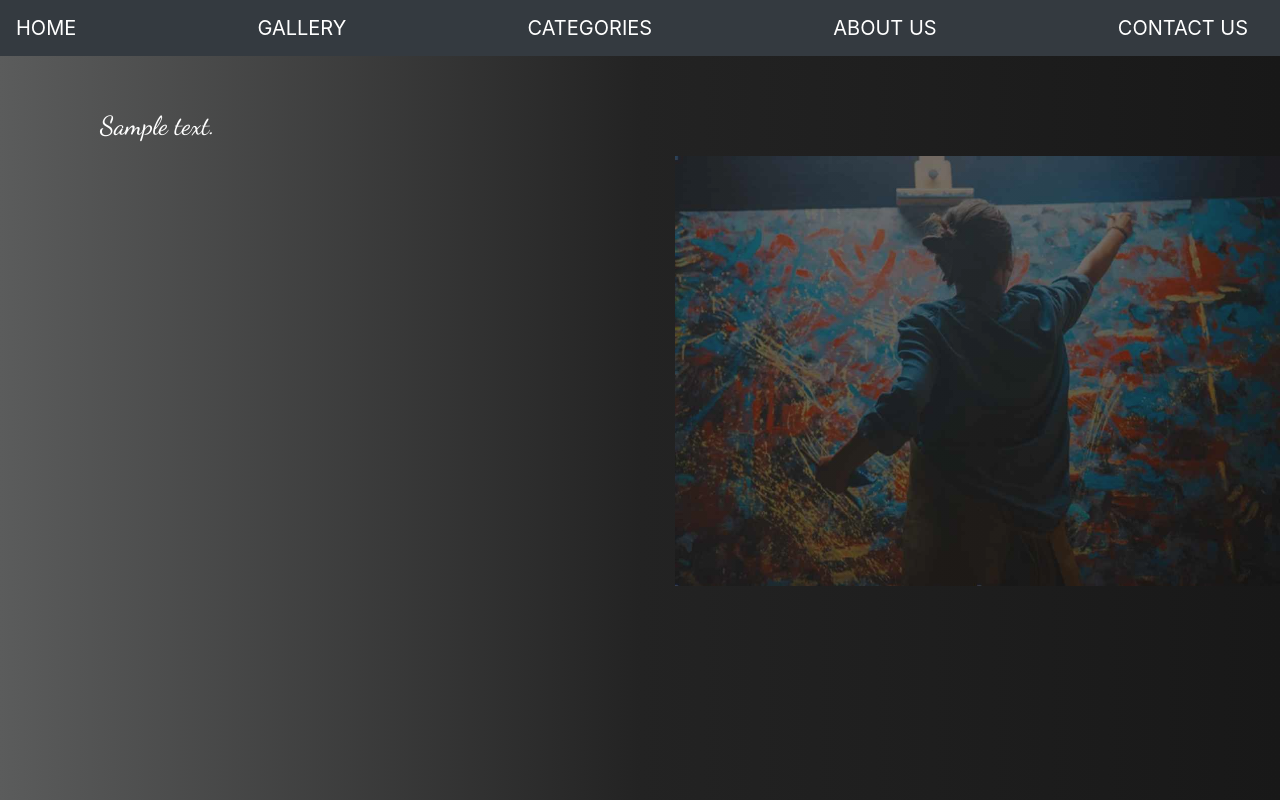
After one commit to KamenStanchev/art-gallery, a Django app: page /about-us in a window 1280 px wide. The commit adds this page. Run offline with Django 4.2, Linux system fonts and the light colour scheme; tables that the repository leaves empty hold one stand-in row (values such as "Sample post"); some libraries are stand-ins or nearby versions.

Commit message:
about us page

```diff
--- a/gallery_app/admin.py
+++ b/gallery_app/admin.py
@@ -1,7 +1,8 @@
 from django.contrib import admin
-from .models import Category, Picture
+from .models import Category, Picture, AboutUs
 
 # Register your models here.
 
 admin.site.register(Category)
 admin.site.register(Picture)
+admin.site.register(AboutUs)
--- a/gallery_app/models.py
+++ b/gallery_app/models.py
@@ -18,3 +18,15 @@ class Picture(models.Model):
 
     def __str__(self):
         return self.title
+
+
+class AboutUs(models.Model):
+    title = models.CharField(max_length=30)
+    description = models.TextField(max_length=2000)
+    # if is_used == True => current description will be show in page
+    is_used = models.BooleanField(default=False)
+
+    def __str__(self):
+        if self.is_used:
+            return f'{self.title} is used'
+        return f'{self.title} is not used'
--- a/gallery_app/urls.py
+++ b/gallery_app/urls.py
@@ -7,5 +7,6 @@ urlpatterns = [
     path('gallery/<str:pk>', views.picture_details, name='picture-details'),
     path('categories/', views.categories_page, name='categories_page'),
     path('categories/<str:pk>', views.view_by_category, name='view-by-category'),
+    path('about-us', views.about_us, name='about-us')
 
 ]
--- a/gallery_app/views.py
+++ b/gallery_app/views.py
@@ -1,6 +1,6 @@
 from django.shortcuts import render
 
-from gallery_app.models import Picture, Category
+from gallery_app.models import Picture, Category, AboutUs
 
 
 def home(request):
@@ -44,3 +44,14 @@ def view_by_category(request, pk):
     context = {'pictures': pictures,
                'alert': alert}
     return render(request, 'gallery_app/gallery.html', context)
+
+
+def about_us(request):
+    try:
+        about_us_description = AboutUs.objects.filter(is_used=True)[0].description
+    except:
+        about_us_description = None
+
+    return render(request, 'gallery_app/about_us.html', context={
+        'description': about_us_description,
+    })
--- a/templates/base.html
+++ b/templates/base.html
@@ -27,7 +27,7 @@
   <a class="navbar-brand" href="{% url 'gallery' %}">GALLERY</a>
   <a class="navbar-brand" href="{% url 'categories_page' %}">CATEGORIES</a>
 
-  <a class="navbar-brand" href="#">ABOUT US</a>
+  <a class="navbar-brand" href="{% url 'about-us' %}">ABOUT US</a>
   <a class="navbar-brand" href="#">CONTACT US</a>
   {#    <button class="navbar-toggler" type="button" data-toggle="collapse" data-target="#navbarSupportedContent" aria-controls="navbarSupportedContent" aria-expanded="false" aria-label="Toggle navigation">#}
   {#      <span class="navbar-toggler-icon"></span>#}
--- /dev/null
+++ b/templates/gallery_app/about_us.html
@@ -0,0 +1,31 @@
+{% extends 'base.html' %}
+{% load static %}
+
+{% block content %}
+
+  <style>
+    .img-container{
+        flex: 1;
+    }
+    .img-container img{
+        opacity: 40%;
+        max-width: 100%;
+        height: auto;
+        margin-top: 100px;
+    }
+
+  </style>
+
+
+  <div style="display: flex; flex-direction: row;">
+    <div class="wellcome-title" style="flex: 1;">
+      <div style="text-align: left; font-size: 26px; margin: 50px 30px;">{{ description }}</div>
+    </div>
+    <div class = 'img-container'>
+      <img src="{% static 'images/about-us-img.jpg' %}" alt="No image">
+    </div>
+  </div>
+
+
+
+{% endblock content %}
```
Also changed, not shown: gallery_app/migrations/0014_aboutus.py (added), gallery_app/migrations/0015_alter_aboutus_description.py (added), static/images/about-us-img.jpg (added).
